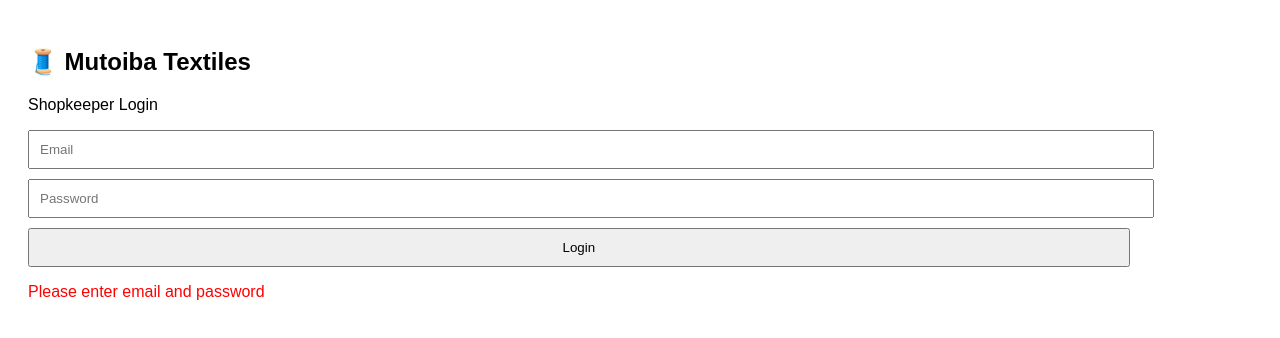
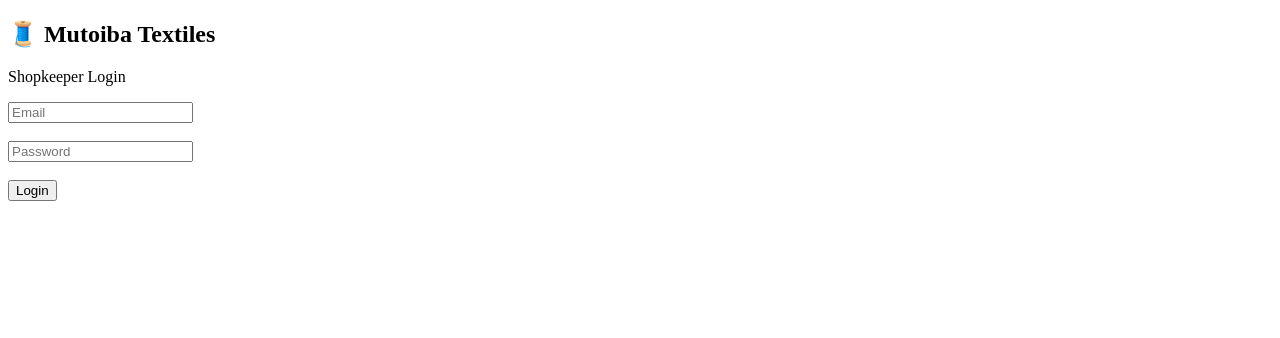
Before and after one commit to rashraftr786-tech/Mutoiba-Textiles-, a plain HTML site: page index.html in a window 1280 px wide. Both pictures are taken after a click on the button "Login". Drawn offline with Linux system fonts and the light colour scheme.

Commit message:
Update index.html

```diff
--- a/index.html
+++ b/index.html
@@ -4,7 +4,6 @@
   <meta charset="UTF-8">
   <title>Mutoiba Textiles – Login</title>
   <meta name="viewport" content="width=device-width, initial-scale=1">
-  <link rel="stylesheet" href="css/style.css">
 </head>
 <body>
 
@@ -12,48 +11,36 @@
 <p>Shopkeeper Login</p>
 
 <input type="email" id="email" placeholder="Email">
+<br><br>
 <input type="password" id="password" placeholder="Password">
+<br><br>
 <button id="loginBtn">Login</button>
 
 <p id="msg" style="color:red;"></p>
 
-<!-- ✅ ONLY THIS SCRIPT -->
 <script type="module">
-  // ✅ Firebase CDN imports (Browser safe)
   import { initializeApp } from "https://www.gstatic.com/firebasejs/10.7.1/firebase-app.js";
   import { getAuth, signInWithEmailAndPassword } from "https://www.gstatic.com/firebasejs/10.7.1/firebase-auth.js";
 
-  // ✅ YOUR FIREBASE CONFIG (CORRECT)
   const firebaseConfig = {
     apiKey: "AIzaSyDFcVgtofCuu3uQpMiofAPm3JQ0xiaeJVQ",
     authDomain: "mutoiba-textiles.firebaseapp.com",
     projectId: "mutoiba-textiles",
-    storageBucket: "mutoiba-textiles.firebasestorage.app",
+    storageBucket: "mutoiba-textiles.appspot.com",
     messagingSenderId: "544691020034",
     appId: "1:544691020034:web:82ee6c0f8e94256fbce21b"
   };
 
-  // Initialize Firebase
   const app = initializeApp(firebaseConfig);
   const auth = getAuth(app);
 
-  // Login handler
   document.getElementById("loginBtn").addEventListener("click", () => {
-    const email = document.getElementById("email").value.trim();
-    const password = document.getElementById("password").value.trim();
-
-    if (!email || !password) {
-      document.getElementById("msg").innerText = "Please enter email and password";
-      return;
-    }
+    const email = email.value.trim();
+    const password = password.value.trim();
 
     signInWithEmailAndPassword(auth, email, password)
-      .then(() => {
-        window.location.href = "dashboard.html";
-      })
-      .catch(error => {
-        document.getElementById("msg").innerText = error.message;
-      });
+      .then(() => window.location.href = "dashboard.html")
+      .catch(err => msg.innerText = err.message);
   });
 </script>
 
```
